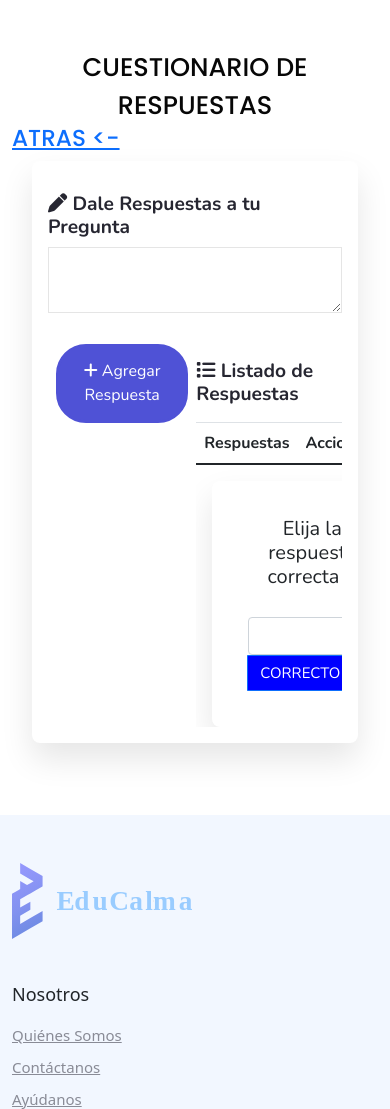
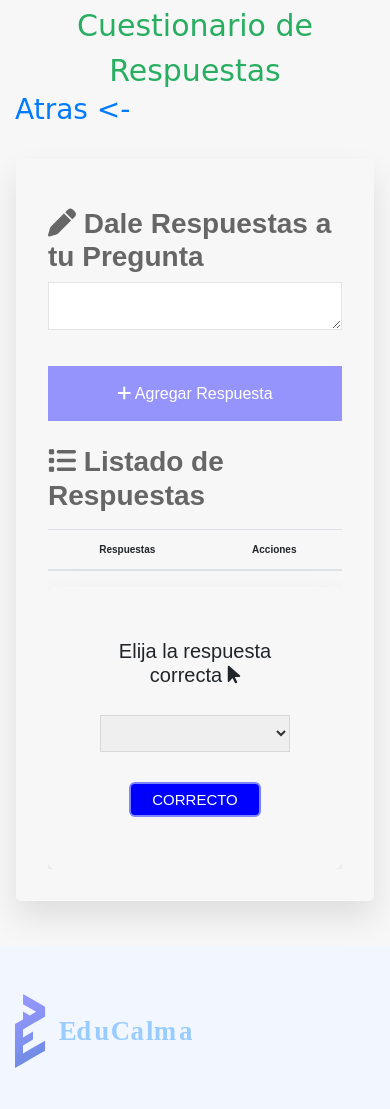
Before and after one commit to egarciae2021/educalma, a PHP site: page /phpmail/Form_respue_cuestionario.php?id_modulo=1 in a window 390 px wide. Shown: the part 72-1181 px from the top of the page. Run offline with PHP 8.4, Linux system fonts and the light colour scheme; a user stored in the database is signed in; data comes from the database, SQL or seed files in the repository; data that the repository does not hold is empty; some libraries are stand-ins or nearby versions.

Commit message:
cambios de jorge, Giancarlo

```diff
--- a/web/Form_pregun_cuestionario.php
+++ b/web/Form_pregun_cuestionario.php
@@ -10,5 +10,6 @@
 
 <?php include_once 'includes/curso/Preguntas_Cuestionar.php' ?>
 <?php include_once 'includes/Inicio/Footer.php' ?>
+<script src="assets/js/home.js"></script>
 
 </body>
--- a/web/Form_respue_cuestionario.php
+++ b/web/Form_respue_cuestionario.php
@@ -10,5 +10,6 @@
 
 <?php include_once 'includes/curso/Respuestas_Cuestionario.php' ?>
 <?php include_once 'includes/Inicio/Footer.php' ?>
+<script src="assets/js/home.js"></script>
 
 </body>
--- a/web/assets/css/cuestionario_formu.css
+++ b/web/assets/css/cuestionario_formu.css
@@ -53,10 +53,10 @@ body{
 
 /*listado de las preguntas*/
 .formu02{
-    padding: 15px 50px;
-    text-align: left;
-    background: rgb(192, 207, 214);
-    font-size: 2em;
+  padding: 10px 50px;
+  text-align: center;
+  font-size: 1.5em;
+  width: 100%;
 }
 
 /*codigo sidebar*/
@@ -104,6 +104,14 @@ body{
 
 .contformulario .row .image{
 flex:1 1 25rem;
+}
+
+.contformulario .row .image2{
+flex:1 1 25rem;
+}
+
+.contformulario .row .image2 img{
+width:100%;
 }
 
 .contformulario .row .image img{
@@ -193,6 +201,12 @@ body{
   display: none;
 }
 }
+@media (max-width:916px){
+.contformulario .row .image2 img{
+  display: none;
+}
+}
+
 @media (max-width:580px){
 .contformulario .row form .inputBox input, select, textarea{
   width:100%;
--- a/web/includes/curso/Preguntas_Cuestionar.php
+++ b/web/includes/curso/Preguntas_Cuestionar.php
@@ -6,12 +6,6 @@
     <meta http-equiv="X-UA-Compatible" content="IE=edge">
     <meta name="viewport" content="width=device-width, initial-scale=1.0">
     <link rel="stylesheet" href="assets/css/cuestionario_formu.css">
-    <link rel="stylesheet" href="assets/css/agretemas.css">
-    <link href="https://cdn.jsdelivr.net/npm/bootstrap@5.0.2/dist/css/bootstrap.min.css" rel="stylesheet"
-        integrity="sha384-EVSTQN3/azprG1Anm3QDgpJLIm9Nao0Yz1ztcQTwFspd3yD65VohhpuuCOmLASjC" crossorigin="anonymous">
-    <script src="https://cdn.jsdelivr.net/npm/bootstrap@5.0.2/dist/js/bootstrap.bundle.min.js"
-        integrity="sha384-MrcW6ZMFYlzcLA8Nl+NtUVF0sA7MsXsP1UyJoMp4YLEuNSfAP+JcXn/tWtIaxVXM" crossorigin="anonymous">
-    </script>
     <script src="https://kit.fontawesome.com/f9e5248491.js" crossorigin="anonymous"></script>
     <style>
          label.error{
--- a/web/includes/curso/Respuestas_Cuestionario.php
+++ b/web/includes/curso/Respuestas_Cuestionario.php
@@ -6,12 +6,6 @@
     <meta http-equiv="X-UA-Compatible" content="IE=edge">
     <meta name="viewport" content="width=device-width, initial-scale=1.0">
     <link rel="stylesheet" href="assets/css/cuestionario_formu.css">
-    <link rel="stylesheet" href="assets/css/agretemas.css">
-    <link href="https://cdn.jsdelivr.net/npm/bootstrap@5.0.2/dist/css/bootstrap.min.css" rel="stylesheet"
-        integrity="sha384-EVSTQN3/azprG1Anm3QDgpJLIm9Nao0Yz1ztcQTwFspd3yD65VohhpuuCOmLASjC" crossorigin="anonymous">
-    <script src="https://cdn.jsdelivr.net/npm/bootstrap@5.0.2/dist/js/bootstrap.bundle.min.js"
-        integrity="sha384-MrcW6ZMFYlzcLA8Nl+NtUVF0sA7MsXsP1UyJoMp4YLEuNSfAP+JcXn/tWtIaxVXM" crossorigin="anonymous">
-    </script>
     <style>
          label.error{
     	color: red;
@@ -65,7 +59,7 @@
 <div class="container-contformulario">
     <div class="contformulario" id="contformulario">
         <div class="row">
-            <div class="image">
+            <div class="image2">
                 <img src="./assets/images/donar08.png" alt="">
             </div>
             <form id="respuestas_cuestionario" action="includes/Pregunta_Respuesta/Respuesta_CRUD.php?id_modulo=<?php echo $idmodulo;?>" method="POST" enctype="multipart/form-data">
@@ -138,7 +132,7 @@
 
             </form>
 
-            <form action="includes/tema/checkAgrTema.php?idpregunta=<?php echo $id_pregunta;?>&id_modulo=<?php echo $idmodulo;?>&pregunta=<?php echo $pregunta;?>" method="POST">
+            <form class="formu02" action="includes/tema/checkAgrTema.php?idpregunta=<?php echo $id_pregunta;?>&id_modulo=<?php echo $idmodulo;?>&pregunta=<?php echo $pregunta;?>" method="POST">
             <h5 style="padding: 20px 20px 0px 20px; text-align: center;">Elija la respuesta correcta <i class="fas fa-mouse-pointer"></i></h5>
                 <div style="padding: 20px;" class="input-group">
                     <select class="form-select" name="respu_correcta" id="inputGroupSelect04" aria-label="Example select with button addon">
@@ -157,7 +151,7 @@
                         <?php }?>
 
                     </select>
-                    <button class="btn btn-outline-primary" type="submit" style="background:blue;color:#FFFFFF;font-size:15px;">Correcto</button>
+                    <button class="btn btn-outline-primary" type="submit" style="background:blue;color:#FFFFFF;font-size:15px; margin: 30px auto 0;">Correcto</button>
                 </div>
             </form>
             </div>
```
Lines whose indentation alone changed are shown as unchanged.
